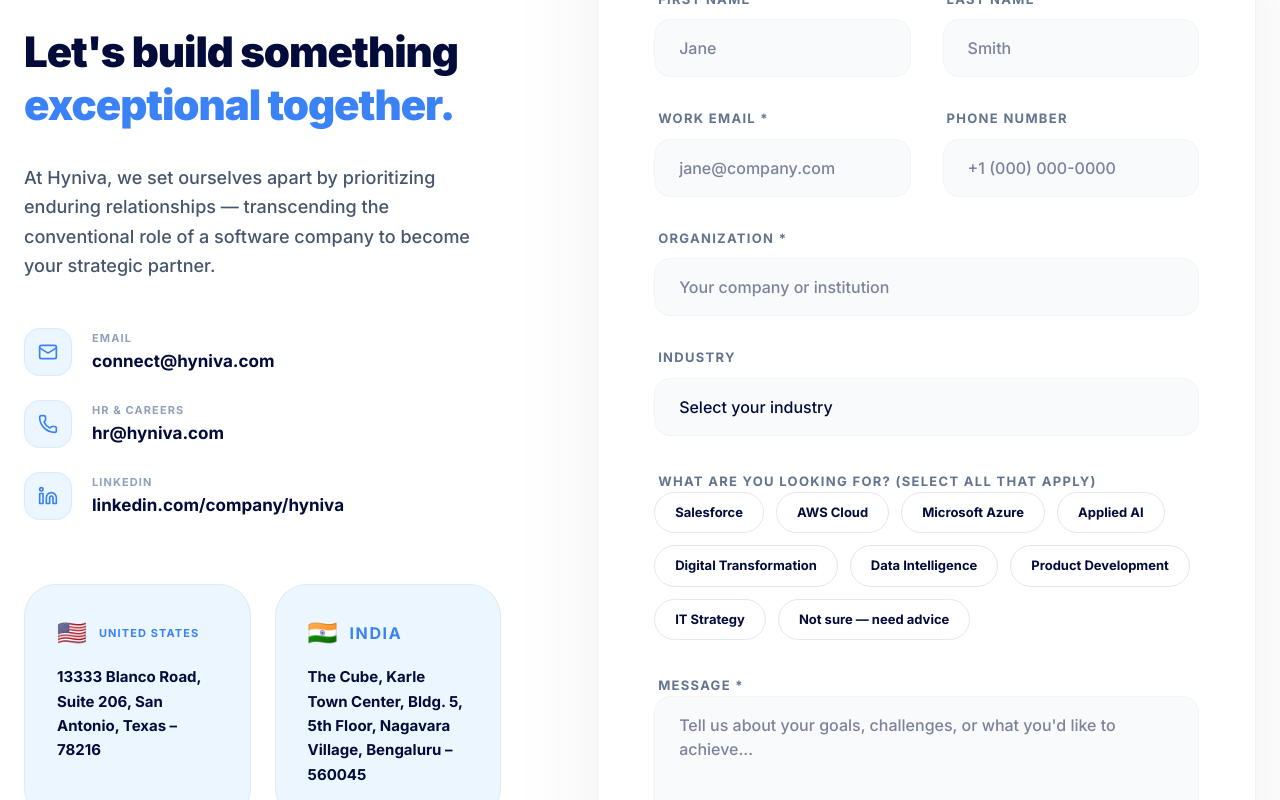
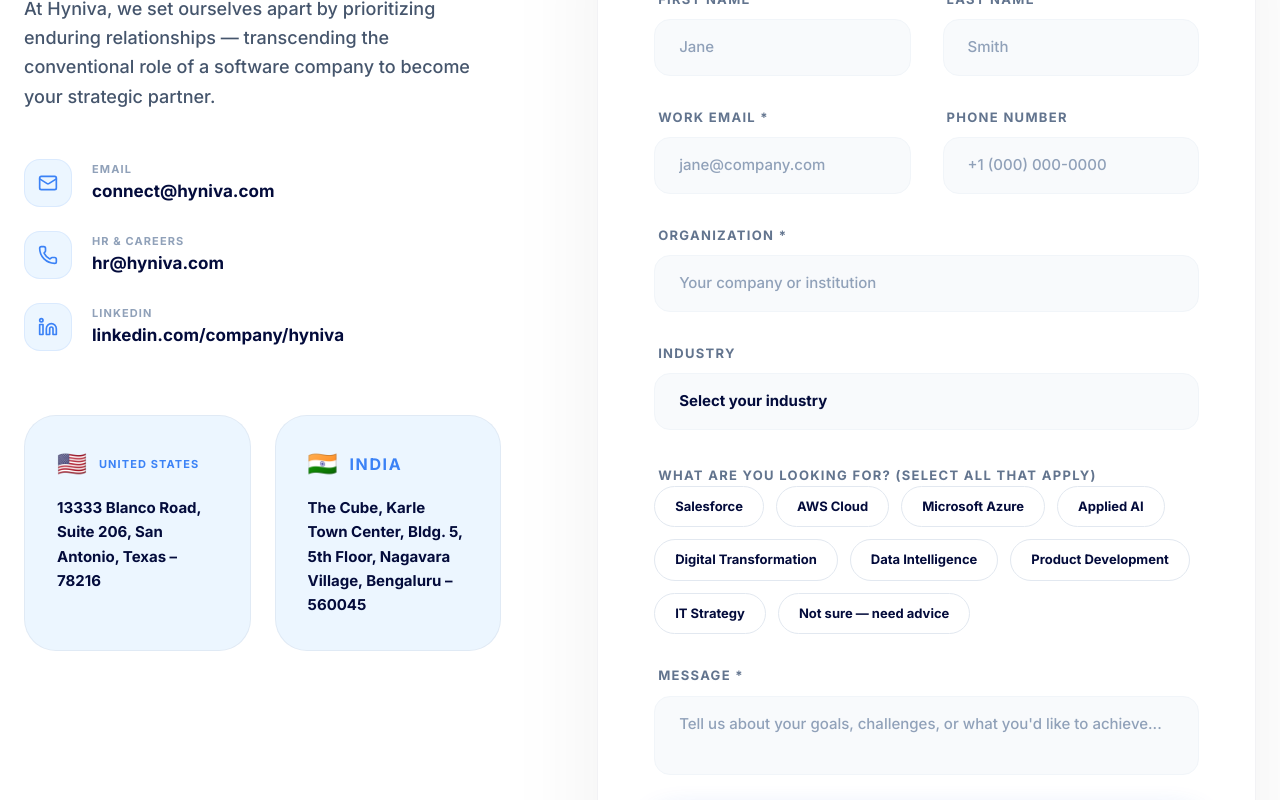
Before and after one commit to krishnavamsij/SimpleCube-Website, a Next.js app: page /contact in a window 1280 px wide. Shown: the part 880-1680 px from the top of the page. Built offline with nearby package versions, Linux system fonts and the light colour scheme.

Commit message:
style: standardize form input typography, update industry list, and restore top-alignment

```diff
--- a/src/app/contact/page.tsx
+++ b/src/app/contact/page.tsx
@@ -59,7 +59,7 @@ export default function ContactPage() {
                 {/* ── Content Section (White Background) ── */}
                 <section className="py-24 bg-white">
                     <div className="mx-auto max-w-[1400px] px-6">
-                        <div className="flex flex-col lg:flex-row gap-16 lg:gap-24 items-center">
+                        <div className="flex flex-col lg:flex-row gap-16 lg:gap-24 items-start">
 
                             {/* Left Column: Details */}
                             <div className="w-full lg:w-[42%]">
@@ -163,38 +163,49 @@ export default function ContactPage() {
                                         <div className="grid grid-cols-1 sm:grid-cols-2 gap-8">
                                             <div className="flex flex-col gap-2.5">
                                                 <label className="text-[13px] font-bold text-slate-500 uppercase tracking-widest px-1">First Name *</label>
-                                                <input type="text" placeholder="Jane" className="w-full px-6 py-4 bg-slate-50 border border-slate-100 rounded-2xl focus:ring-2 focus:ring-[#3B82F6]/20 focus:border-[#3B82F6] outline-none font-medium transition-all" />
+                                                <input type="text" placeholder="Jane" className="w-full px-6 py-4 bg-slate-50 border border-slate-100 rounded-2xl focus:ring-2 focus:ring-[#3B82F6]/20 focus:border-[#3B82F6] outline-none font-bold text-[15px] text-[#030B3B] transition-all placeholder:text-slate-400 placeholder:font-medium" />
                                             </div>
                                             <div className="flex flex-col gap-2.5">
                                                 <label className="text-[13px] font-bold text-slate-500 uppercase tracking-widest px-1">Last Name *</label>
-                                                <input type="text" placeholder="Smith" className="w-full px-6 py-4 bg-slate-50 border border-slate-100 rounded-2xl focus:ring-2 focus:ring-[#3B82F6]/20 focus:border-[#3B82F6] outline-none font-medium transition-all" />
+                                                <input type="text" placeholder="Smith" className="w-full px-6 py-4 bg-slate-50 border border-slate-100 rounded-2xl focus:ring-2 focus:ring-[#3B82F6]/20 focus:border-[#3B82F6] outline-none font-bold text-[15px] text-[#030B3B] transition-all placeholder:text-slate-400 placeholder:font-medium" />
                                             </div>
                                         </div>
 
                                         <div className="grid grid-cols-1 sm:grid-cols-2 gap-8">
                                             <div className="flex flex-col gap-2.5">
                                                 <label className="text-[13px] font-bold text-slate-500 uppercase tracking-widest px-1">Work Email *</label>
-                                                <input type="email" placeholder="jane@company.com" className="w-full px-6 py-4 bg-slate-50 border border-slate-100 rounded-2xl focus:ring-2 focus:ring-[#3B82F6]/20 focus:border-[#3B82F6] outline-none font-medium transition-all" />
+                                                <input type="email" placeholder="jane@company.com" className="w-full px-6 py-4 bg-slate-50 border border-slate-100 rounded-2xl focus:ring-2 focus:ring-[#3B82F6]/20 focus:border-[#3B82F6] outline-none font-bold text-[15px] text-[#030B3B] transition-all placeholder:text-slate-400 placeholder:font-medium" />
                                             </div>
                                             <div className="flex flex-col gap-2.5">
                                                 <label className="text-[13px] font-bold text-slate-500 uppercase tracking-widest px-1">Phone Number</label>
-                                                <input type="tel" placeholder="+1 (000) 000-0000" className="w-full px-6 py-4 bg-slate-50 border border-slate-100 rounded-2xl focus:ring-2 focus:ring-[#3B82F6]/20 focus:border-[#3B82F6] outline-none font-medium transition-all" />
+                                                <input type="tel" placeholder="+1 (000) 000-0000" className="w-full px-6 py-4 bg-slate-50 border border-slate-100 rounded-2xl focus:ring-2 focus:ring-[#3B82F6]/20 focus:border-[#3B82F6] outline-none font-bold text-[15px] text-[#030B3B] transition-all placeholder:text-slate-400 placeholder:font-medium" />
                                             </div>
                                         </div>
 
                                         <div className="flex flex-col gap-2.5">
                                             <label className="text-[13px] font-bold text-slate-500 uppercase tracking-widest px-1">Organization *</label>
-                                            <input type="text" placeholder="Your company or institution" className="w-full px-6 py-4 bg-slate-50 border border-slate-100 rounded-2xl focus:ring-2 focus:ring-[#3B82F6]/20 focus:border-[#3B82F6] outline-none font-medium transition-all" />
+                                            <input type="text" placeholder="Your company or institution" className="w-full px-6 py-4 bg-slate-50 border border-slate-100 rounded-2xl focus:ring-2 focus:ring-[#3B82F6]/20 focus:border-[#3B82F6] outline-none font-bold text-[15px] text-[#030B3B] transition-all placeholder:text-slate-400 placeholder:font-medium" />
                                         </div>
 
                                         <div className="flex flex-col gap-2.5">
                                             <label className="text-[13px] font-bold text-slate-500 uppercase tracking-widest px-1">Industry</label>
-                                            <select className="w-full px-6 py-4 bg-slate-50 border border-slate-100 rounded-2xl focus:ring-2 focus:ring-[#3B82F6]/20 focus:border-[#3B82F6] outline-none font-medium transition-all appearance-none cursor-pointer">
+                                            <select className="w-full px-6 py-4 bg-slate-50 border border-slate-100 rounded-2xl focus:ring-2 focus:ring-[#3B82F6]/20 focus:border-[#3B82F6] outline-none font-bold text-[15px] text-[#030B3B] transition-all appearance-none cursor-pointer">
                                                 <option>Select your industry</option>
-                                                <option>Banking</option>
+                                                <option>Financial Services</option>
+                                                <option>Healthcare & Life Sciences</option>
+                                                <option>Logistics, Transportation & Supply Chain</option>
                                                 <option>Insurance</option>
-                                                <option>Healthcare</option>
-                                                <option>Technology</option>
+                                                <option>Education</option>
+                                                <option>Retail & Consumer Goods</option>
+                                                <option>Manufacturing & Industrial</option>
+                                                <option>Media & Telecommunications</option>
+                                                <option>Energy & Utilities</option>
+                                                <option>Real Estate & Construction</option>
+                                                <option>Travel, Hospitality & Leisure</option>
+                                                <option>Professional & Business Services</option>
+                                                <option>Agriculture & Food Production</option>
+                                                <option>Public Sector & Government</option>
+                                                <option>Others</option>
                                             </select>
                                         </div>
 
@@ -209,9 +220,9 @@ export default function ContactPage() {
                                             </div>
                                         </div>
 
-                                        <div className="space-y-4">
+                                        <div className="flex flex-col gap-2.5">
                                             <label className="text-[13px] font-bold text-slate-500 uppercase tracking-widest px-1">Message *</label>
-                                            <textarea rows={4} placeholder="Tell us about your goals, challenges, or what you'd like to achieve..." className="w-full px-6 py-4 bg-slate-50 border border-slate-100 rounded-2xl focus:ring-2 focus:ring-[#3B82F6]/20 focus:border-[#3B82F6] outline-none font-medium transition-all resize-none" />
+                                            <textarea rows={2} placeholder="Tell us about your goals, challenges, or what you'd like to achieve..." className="w-full px-6 py-4 bg-slate-50 border border-slate-100 rounded-2xl focus:ring-2 focus:ring-[#3B82F6]/20 focus:border-[#3B82F6] outline-none font-bold text-[15px] text-[#030B3B] transition-all resize-none placeholder:text-slate-400 placeholder:font-medium" />
                                         </div>
 
                                         <button className="w-full py-5 rounded-[20px] bg-[#2563EB] text-white font-bold text-lg hover:bg-[#1D4ED8] transition-all flex items-center justify-center gap-3 shadow-[0_10px_30px_rgba(37,99,235,0.3)]">
```
